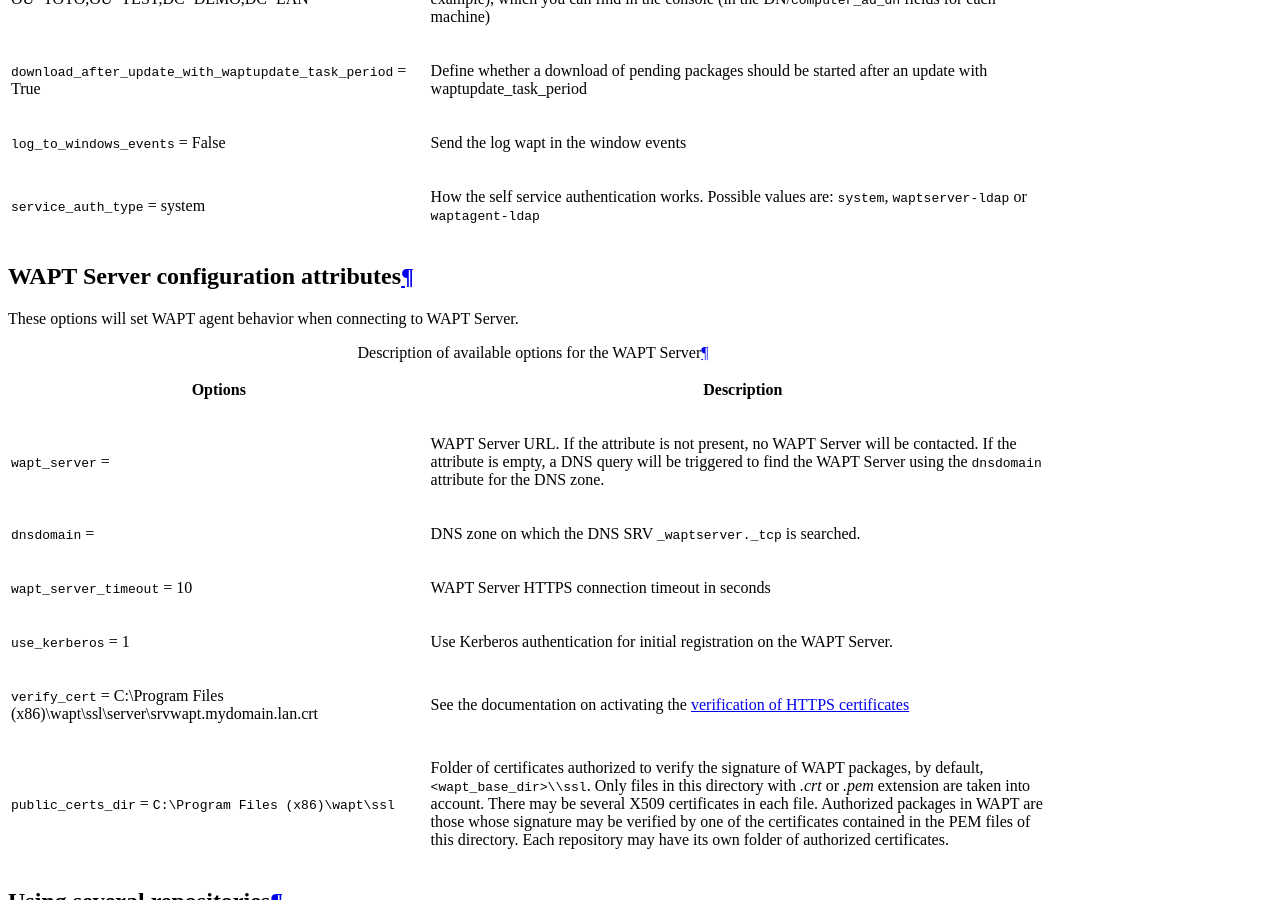
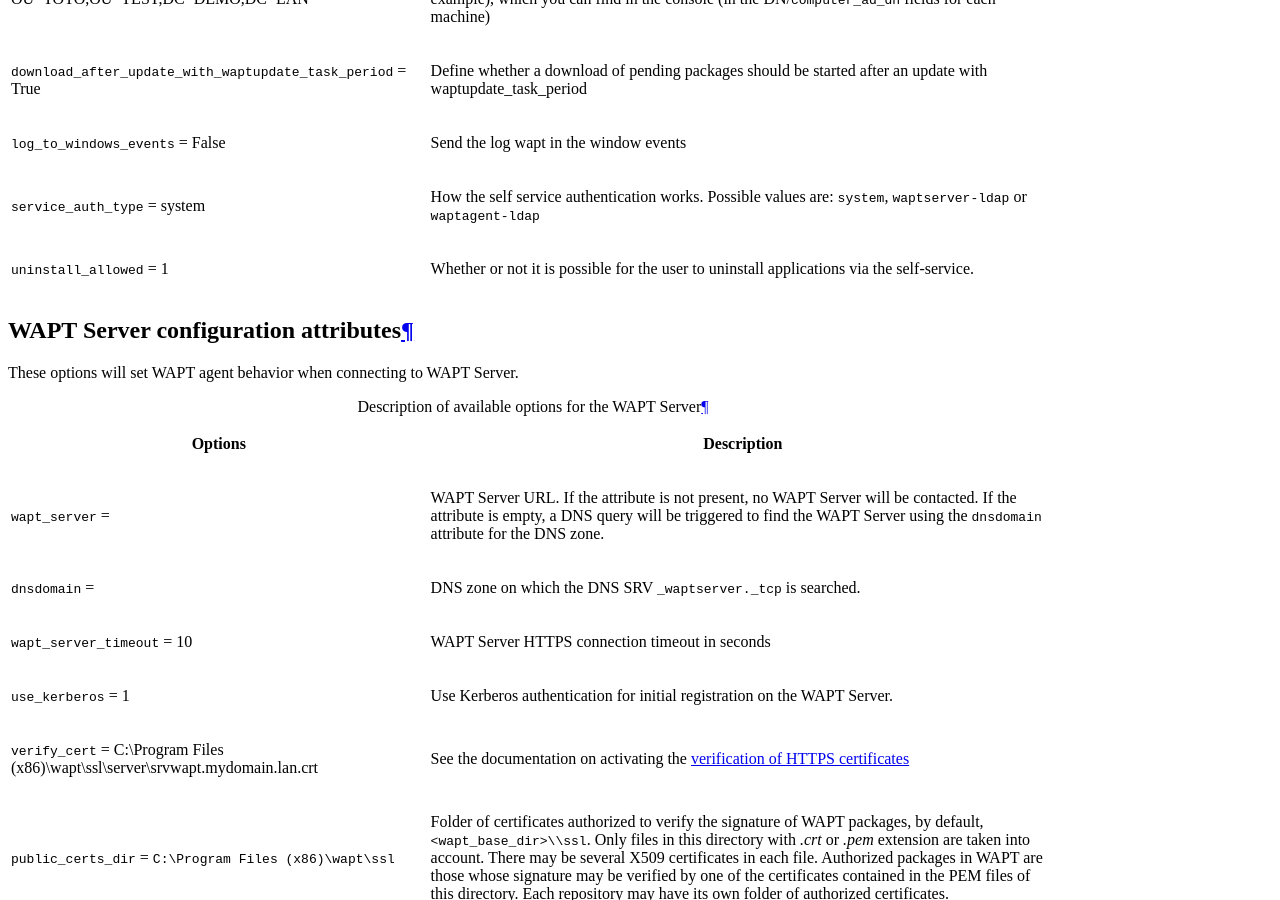
Before and after one commit to tranquilit/WAPT-Documentation, a Sphinx documentation site: the page built from source/wapt-configuration/ini-file/wapt-get.ini.rst, in a window 1280 px wide and 900 px high, scrolled down 2591 px. Built offline with Sphinx 7.4.7 and the Read the Docs theme 2.0.0, drawn with Linux system fonts in a browser that asks for light colours.

Commit message:
New option in wapt-get.ini : uninstall_allowed

```diff
--- a/source/wapt-configuration/ini-file/wapt-get.ini.rst
+++ b/source/wapt-configuration/ini-file/wapt-get.ini.rst
@@ -89,6 +89,8 @@
   * - ``service_auth_type`` = system
     - How the self service authentication works. Possible values are:
       ``system``, ``waptserver-ldap`` or ``waptagent-ldap``
+  * - ``uninstall_allowed`` = 1
+    - Whether or not it is possible for the user to uninstall applications via the self-service.
 
 .. _wapt-get-ini-waptserver:
 .. _wapt-get-ini-kerberos:
```
